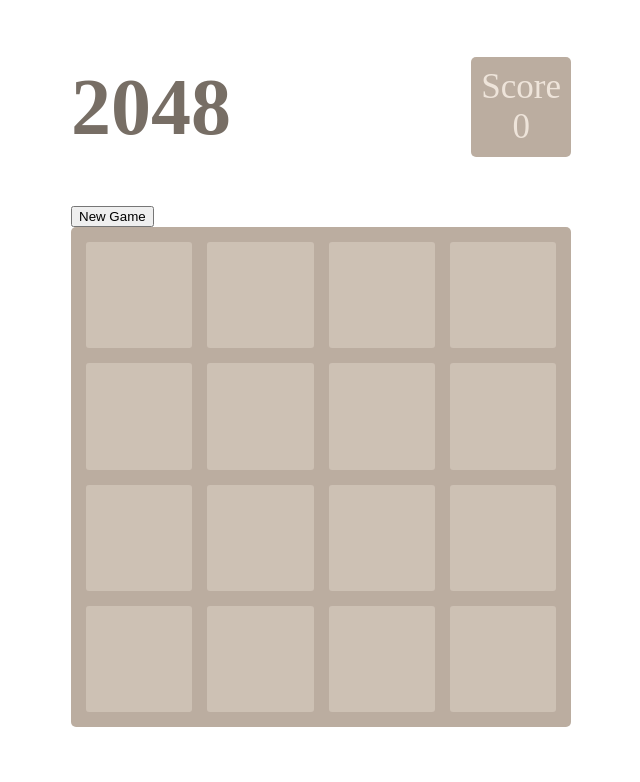
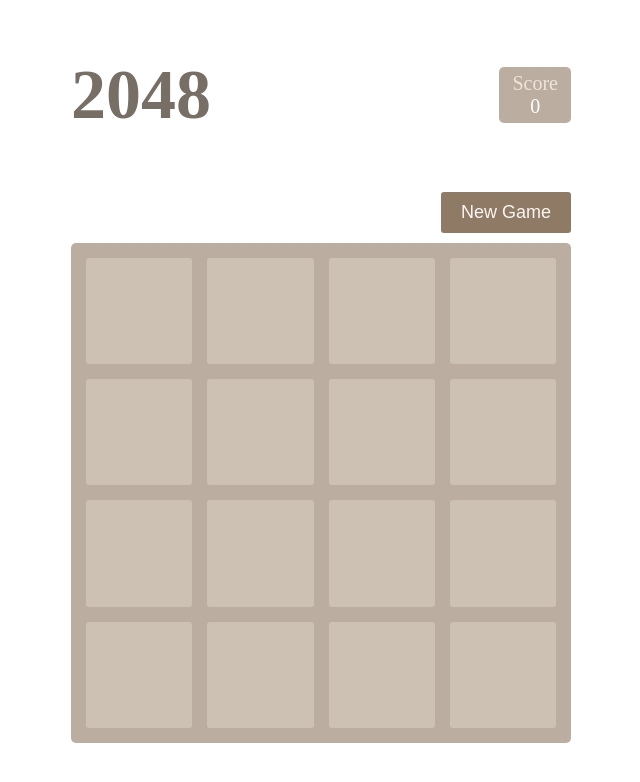
Before and after one commit to ysfmohamed/2048-game, a plain HTML site: page index.html in a window 1280 px wide. Shown: the whole page, without its empty margins (319-959 px from the left). Drawn offline with Linux system fonts and the light colour scheme.

Commit message:
add new game button style and adjust score container style

```diff
--- a/styles/main.css
+++ b/styles/main.css
@@ -3,6 +3,7 @@
   --score-container-background: #bbada0;
   --score-word-color: #eee4da;
   --grid-container-background: #bbada0;
+  --newgame-button-background-color: #8f7a66;
   --grid-cell-width: 106.25px;
   --grid-cell-height: 106.25px;
 }
@@ -24,23 +25,46 @@ body {
 }
 
 .main-container .heading .game-title {
-  font-size: 40px;
+  font-size: 35px;
 }
 
 .main-container .heading .score-container {
   display: flex;
   flex-direction: column;
   align-items: center;
-  padding: 10px;
-  font-size: 30px;
+  padding: 5px 13px;
+  /* font-size: 30px; */
   color: white;
   border-radius: 5px;
   background-color: var(--score-container-background);
 }
 
 .main-container .heading .score-container span {
-  font-size: 35px;
+  font-size: 20px;
+}
+
+.main-container .heading .score-container span:first-child {
   color: var(--score-word-color);
+}
+
+.main-container .newgame-container {
+  text-align: right;
+  margin: 10px 0;
+}
+
+.main-container .newgame-container .newgame-button {
+  border: none;
+  padding: 10px 20px;
+  font-size: 18px;
+  border-radius: 3px;
+  background-color: var(--newgame-button-background-color);
+  color: #f9f6f2;
+  transition: all 0.5s;
+}
+
+.main-container .newgame-container .newgame-button:hover {
+  cursor: pointer;
+  background-color: #5c5346;
 }
 
 .game-container .grid-container {
```
